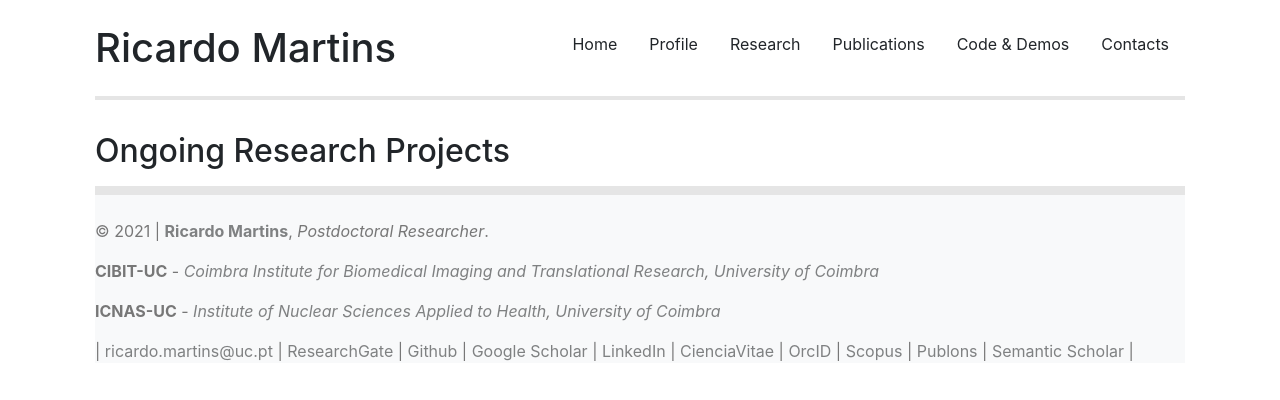
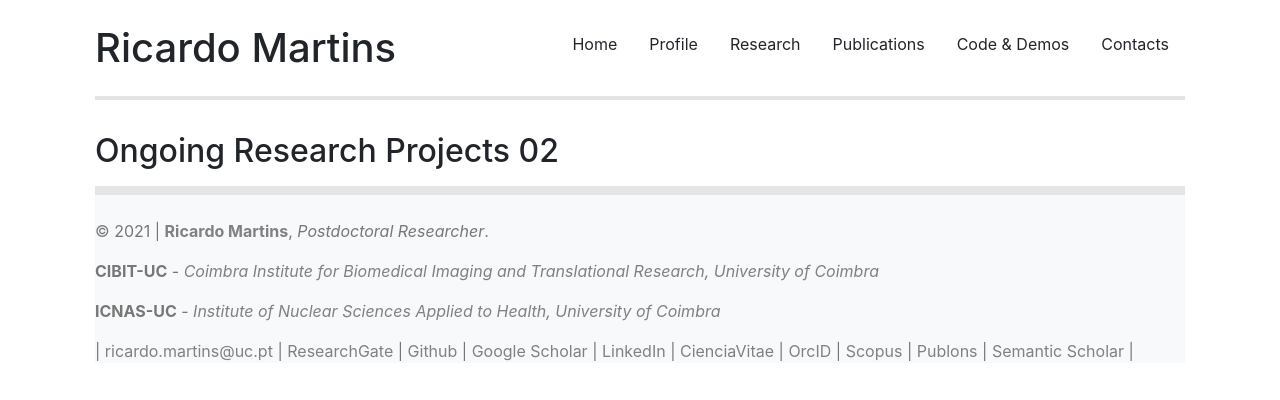
Before and after one commit to ricardomar/ricardomar.github.io, a Jekyll site: the page built from research/teste02.html, in a window 1280 px wide. Shown: the top 400 px of the page. Built offline with Jekyll 4.4.1, drawn with Linux system fonts in a browser that asks for light colours.

Commit message:
Update teste02.html

```diff
--- a/research/teste02.html
+++ b/research/teste02.html
@@ -5,7 +5,7 @@ title: Research Projects |
 ---
 <div>
 	<div>
-		<h2>Ongoing Research Projects</h2>
+		<h2>Ongoing Research Projects 02</h2>
 	</div>
 
 	<ul>
```
